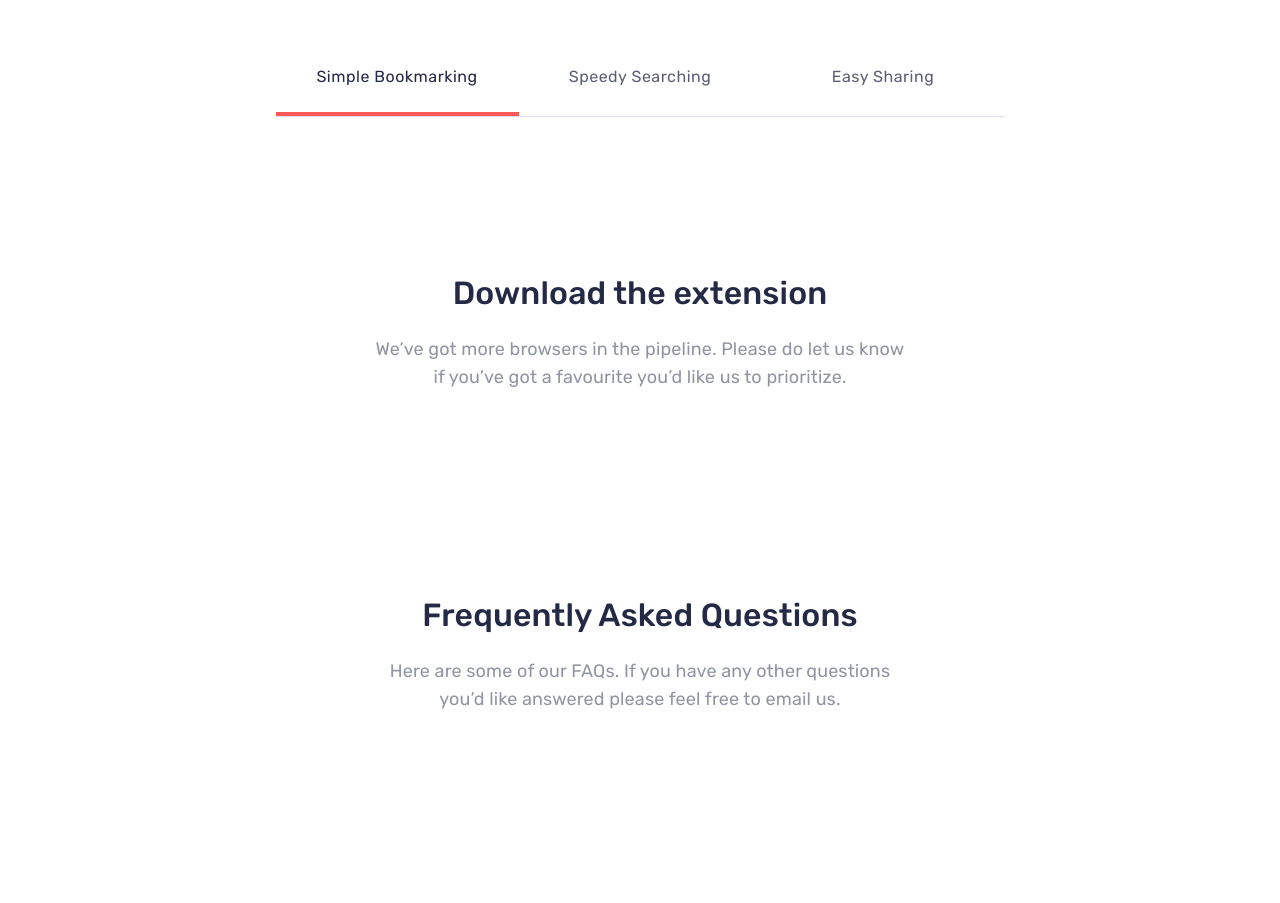
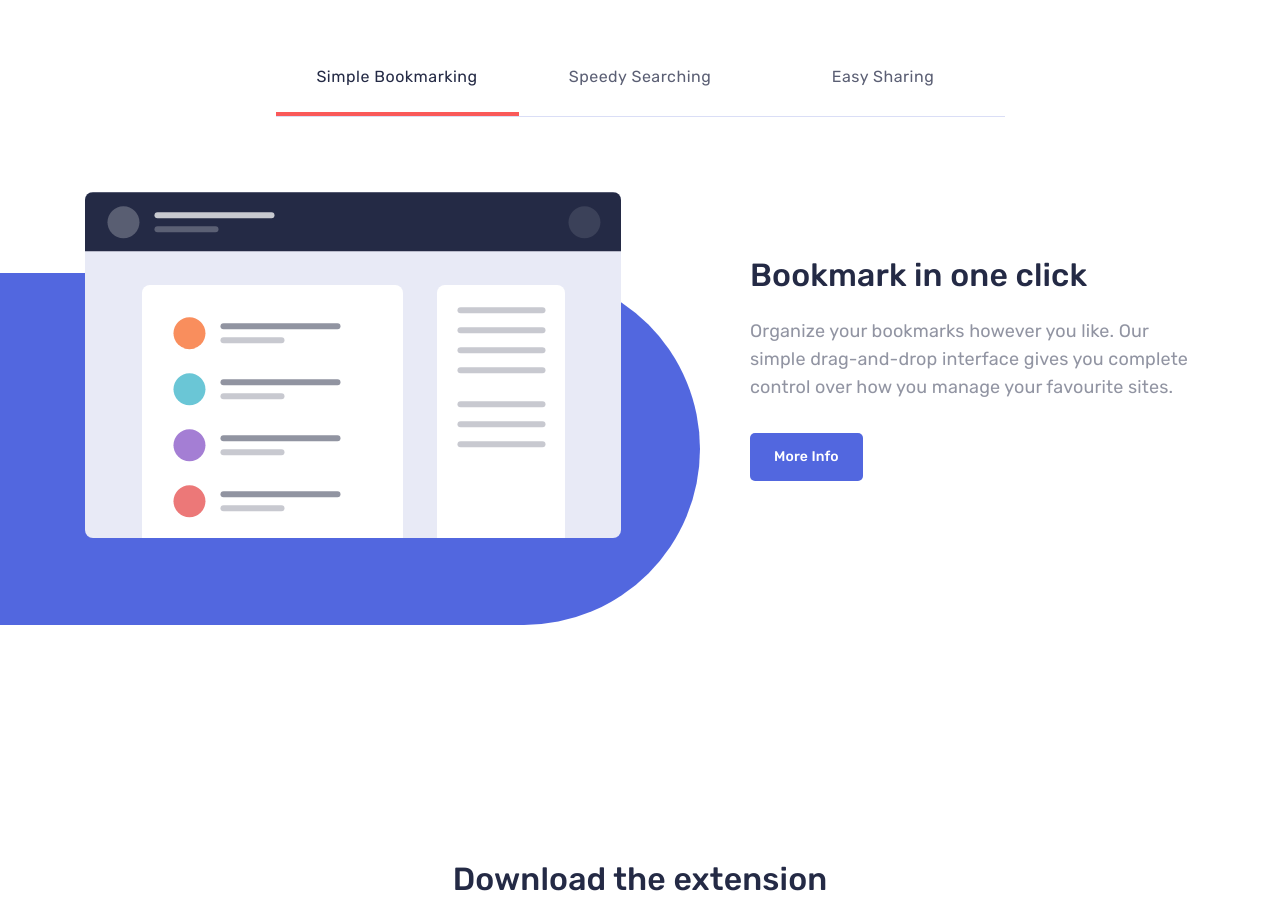
Before and after one commit to najmiddinabdullaev/Bookmark, a plain HTML site: page index.html in a window 1280 px wide. Shown: the part 923-1826 px from the top of the page. Before the commit the page ends 1759 px from the top, so only its background shows below. Drawn offline with Linux system fonts and the light colour scheme.

Commit message:
Add tab panels

```diff
--- a/css/styles.css
+++ b/css/styles.css
@@ -196,10 +196,41 @@ img{
 }
 
 
+/* FEATURE-TAB-PANELS */
+
+.feature-tab-panel {
+  display: flex;
+  justify-content: space-between;
+  align-items: center;
+}
+
+.feature-tab-panel__img {
+  margin-right: 30px;
+  object-fit: contain;
+}
+
+.feature-tab-panel__info {
+  max-width: 445px;
+}
+
+.feature-tab-panel__title {
+  margin-top: 0;
+  margin-bottom: 16px;
+  font-size: 32px;
+  line-height: 52px;
+  font-weight: 500;
+  color: var(--text-color);
+}
+
+.feature-tab-panel__text {
+  margin-top: 0;
+  margin-bottom: 32px;
+  font-size: 18px;
+  line-height: 28px;
+}
+
+
 /* TABS */
-
-.tabs {
-}
 
 .tabs__list {
   display: flex;
@@ -238,6 +269,25 @@ img{
 
 .tabs__link:active{
   opacity: 0.6;
+}
+
+
+/* TABS-PANELS */
+
+.tabs__panels {
+  padding-top: 75px;
+  padding-bottom: 165px;
+  background-image: url(../img/blue-pill-bg.svg);
+  background-repeat: no-repeat;
+  background-position: calc(100% - 580px) 156px;
+}
+
+.tabs__panel {
+  display: none;
+}
+
+.tabs__item--active{
+  display: block;
 }
 
 
--- a/index.html
+++ b/index.html
@@ -71,13 +71,52 @@
         <!-- TABS -->
 
         <div class="tabs">
+
+          <!-- TABS-LIST -->
           <ul class="tabs__list">
-            <li class="tabs_item tabs__item--active"><a class="tabs__link" href="#">Simple Bookmarking</a></li>
-            <li class="tabs_item"><a class="tabs__link" href="#">Speedy Searching</a></li>
-            <li class="tabs_item"><a class="tabs__link" href="#">Easy Sharing</a></li>
+            <li class="tabs_item tabs__item--active"><a class="tabs__link" href="#feature-simple-bookmarking">Simple Bookmarking</a></li>
+            <li class="tabs_item"><a class="tabs__link" href="#feature-speedy-searching">Speedy Searching</a></li>
+            <li class="tabs_item"><a class="tabs__link" href="#feature-easy-sharing">Easy Sharing</a></li>
           </ul>
-        </div>
-      </div>
+          </div>
+         </div>
+
+          <!-- TABS-PANELS -->
+
+          <div class="tabs__panels">
+            <div class="container">
+              <div class="tabs__panel tabs__item--active" id="feature-simple-bookmarking">
+                <section class="feature-tab-panel">
+                  <img class="feature-tab-panel__img" src="img/feature-simple-bookmarking.svg" alt="Bookmark manager illustration" width="536" height="346">
+                  <div class="feature-tab-panel__info">
+                    <h3 class="feature-tab-panel__title">Bookmark in one click</h3>
+                    <p class="feature-tab-panel__text">Organize your bookmarks however you like. Our simple drag-and-drop interface gives you complete control over how you manage your favourite sites.</p>
+                    <a class="button button--blue" href="#">More Info</a>
+                  </div>
+                </section>
+              </div>
+              <div class="tabs__panel" id="feature-speedy-searching">
+                <section class="feature-tab-panel">
+                  <img class="feature-tab-panel__img" src="img/feature-speedy-searching.svg" alt="Bookmark search interface" width="468" height="393">
+                  <div class="feature-tab-panel__info">
+                    <h3 class="feature-tab-panel__title">Intelligent search</h3>
+                    <p class="feature-tab-panel__text">Our powerful search feature will help you find saved sites in no time at all. No need to trawl through all of your bookmarks.</p>
+                    <a class="button button--blue" href="#">More Info</a>
+                  </div>
+                </section>
+              </div>
+              <div class="tabs__panel" id="feature-easy-sharing">
+                <section class="feature-tab-panel">
+                  <img class="feature-tab-panel__img" src="img/feature-easy-sharing.svg" alt="Bookmark share illustration" width="440" height="380">
+                  <div class="feature-tab-panel__info">
+                    <h3 class="feature-tab-panel__title">Share your bookmarks</h3>
+                    <p class="feature-tab-panel__text">Easily share your bookmarks and collections with others. Create a shareable link that you can send at the click of a button.</p>
+                    <a class="button button--blue" href="#">More Info</a>
+                  </div>
+                </section>
+              </div>
+            </div>
+          </div>
     </section>
 
     <!-- DOWNLOAD EXTENSION -->
```
Also changed, not shown: img/feature-easy-sharing.svg (added), img/feature-simple-bookmarking.svg (added), img/feature-speedy-searching.svg (added).
